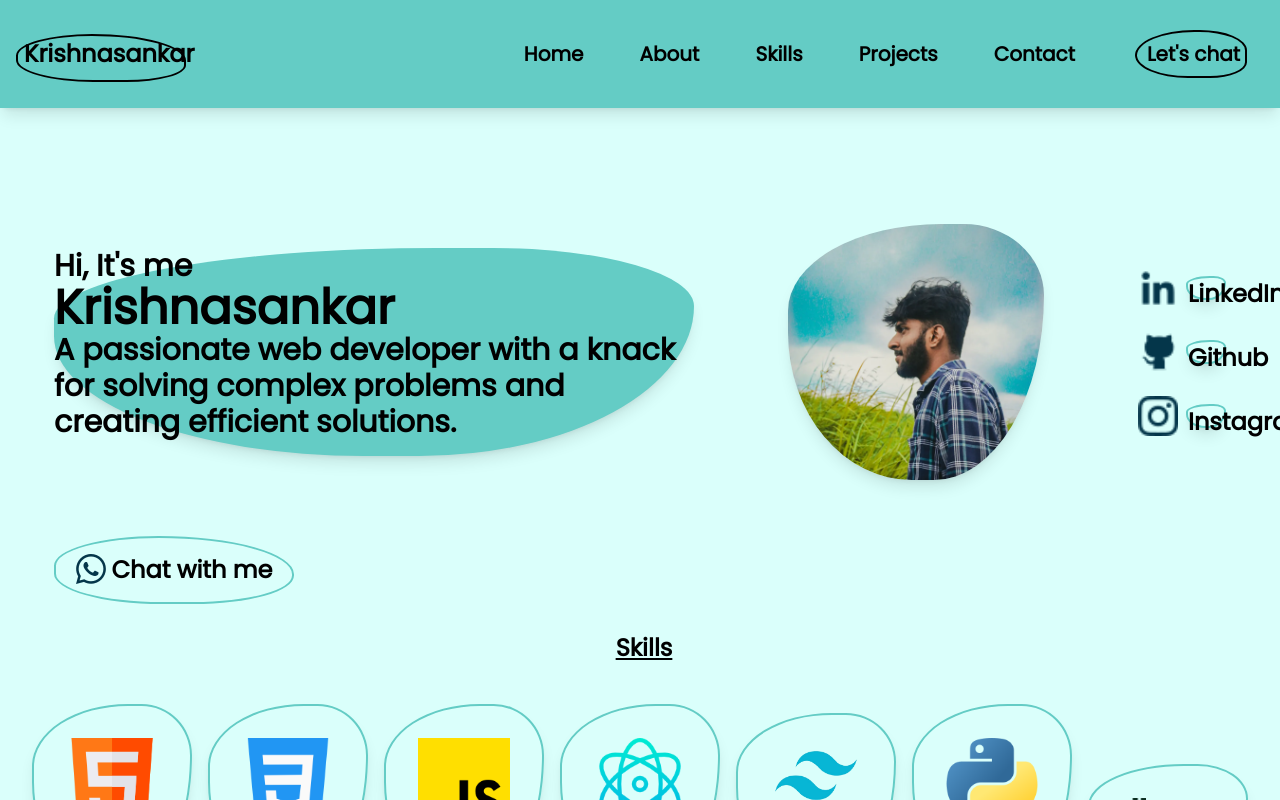
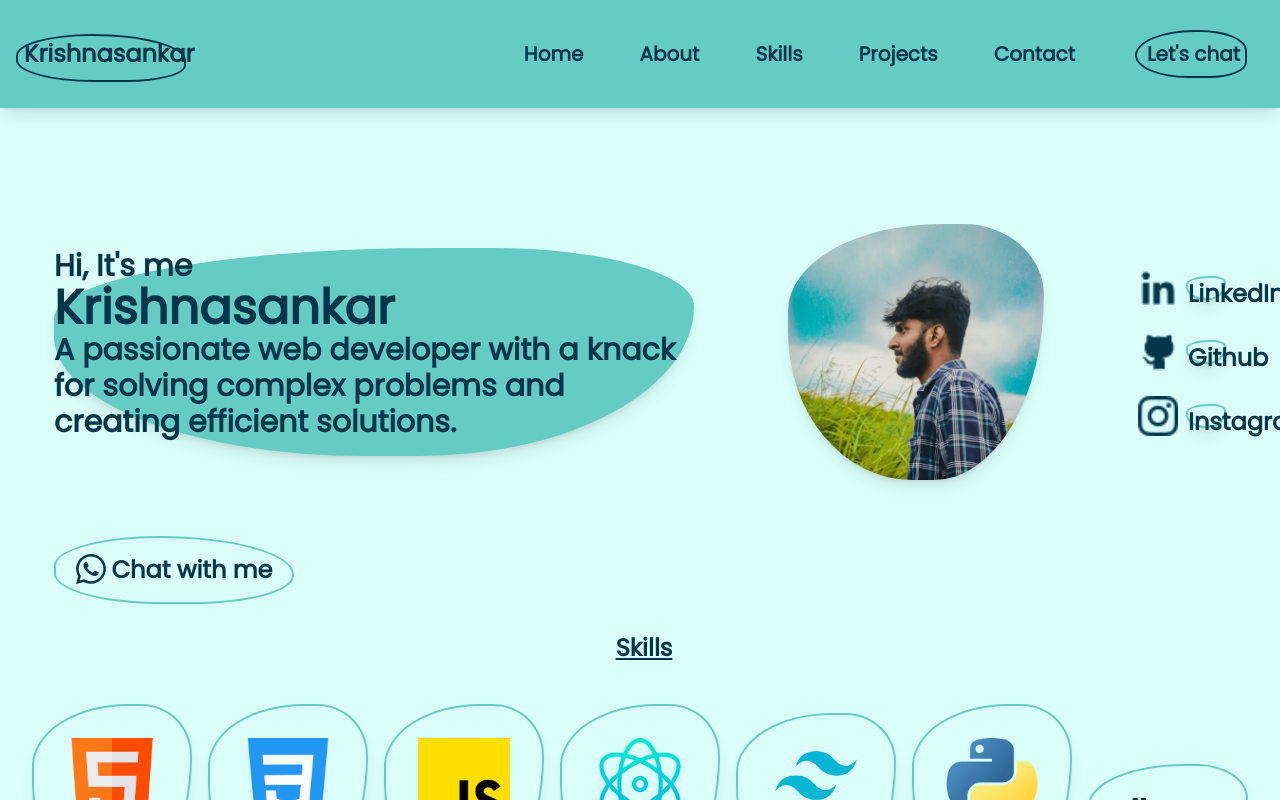
Before and after one commit to krishnasankarkk/krishnasankar-portfolio, a React (Vite) app: page / in a window 1280 px wide. Shown: the top 800 px of the page. Built offline with nearby package versions, Linux system fonts and the light colour scheme.

Commit message:
Update tailwind.config.js

```diff
--- a/tailwind.config.js
+++ b/tailwind.config.js
@@ -11,7 +11,7 @@ export default {
       },
       colors: {
         'theme-1': {
-          1: '#000',
+          1: '#04364A',
           2: '#176B87',
           3: '#64CCC5',
           4: '#DAFFFB',
```
